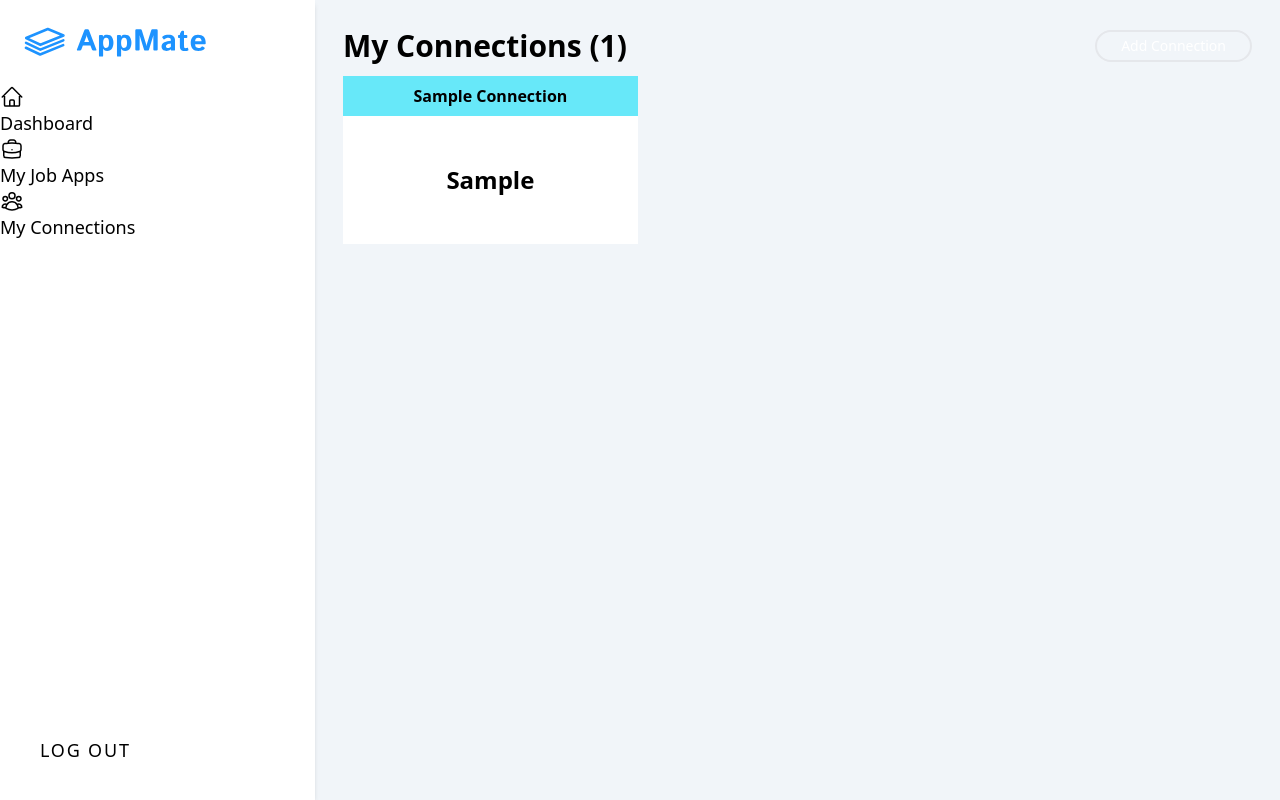
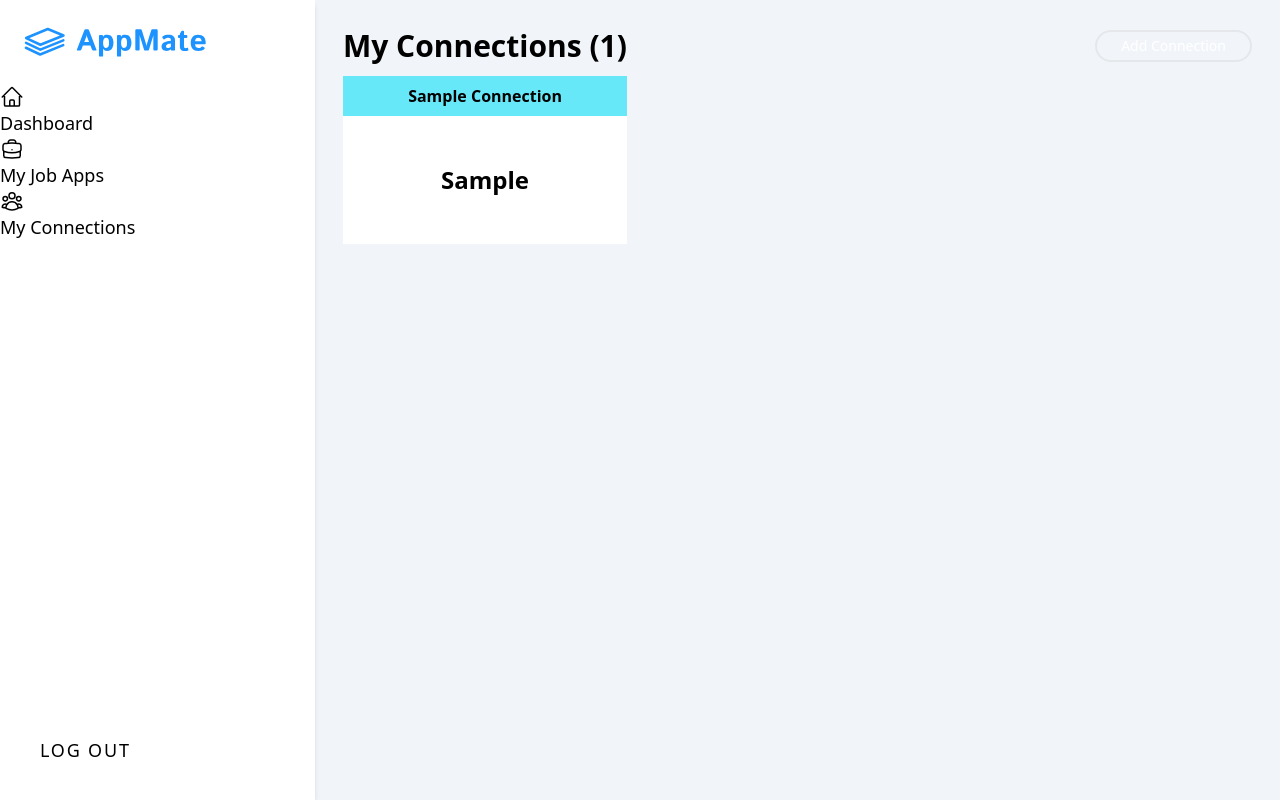
Before and after one commit to reiduf/appMate, a Django app: page /connections/ in a window 1280 px wide. Run offline with Django 4.2, Linux system fonts and the light colour scheme; a user stored in the database is signed in; tables that the repository leaves empty hold one stand-in row (values such as "Sample post"); some libraries are stand-ins or nearby versions.

Commit message:
cleans up responsive design in my connections

```diff
--- a/main_app/templates/connections/index.html
+++ b/main_app/templates/connections/index.html
@@ -13,11 +13,11 @@
     </div>
 
     <!-- Connections container -->
-    <div class="grid xl:grid-cols-3 grid-cols-1 gap-3">
+    <div class="grid xl:grid-cols-3 grid-cols-1 gap-7 mt-3">
       <!-- Start forEach / Cards go here -->
-      {% for connection in connections %}
+      {% for connection in connections|dictsort:"name" %}
         <a href="{% url 'connections_detail' connection.id %}">
-         <div class="card my-3 bg-white 2xl:w-64 w-full max-h-fit hover:scale-105 transition duration-300 text-center">
+         <div class="card bg-white w-full max-h-fit hover:scale-105 transition duration-300 text-center">
             <h3 class="bg-cyan-300 p-2 capitalize font-semibold">{{ connection.name }}</h3>
             <div class="flex flex-col items-center px-4 justify-center h-32">
                 <p class="text-2xl font-bold">{{ connection.company}}</p>
```
